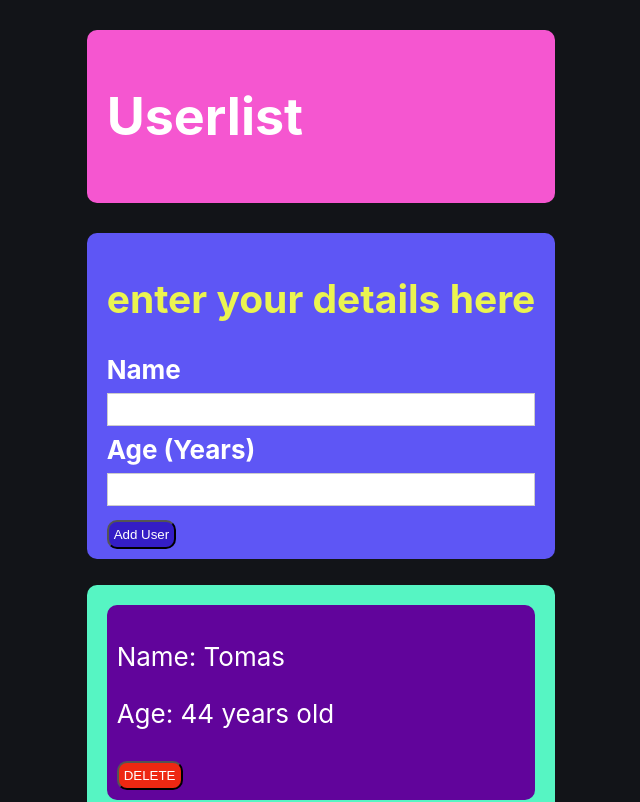
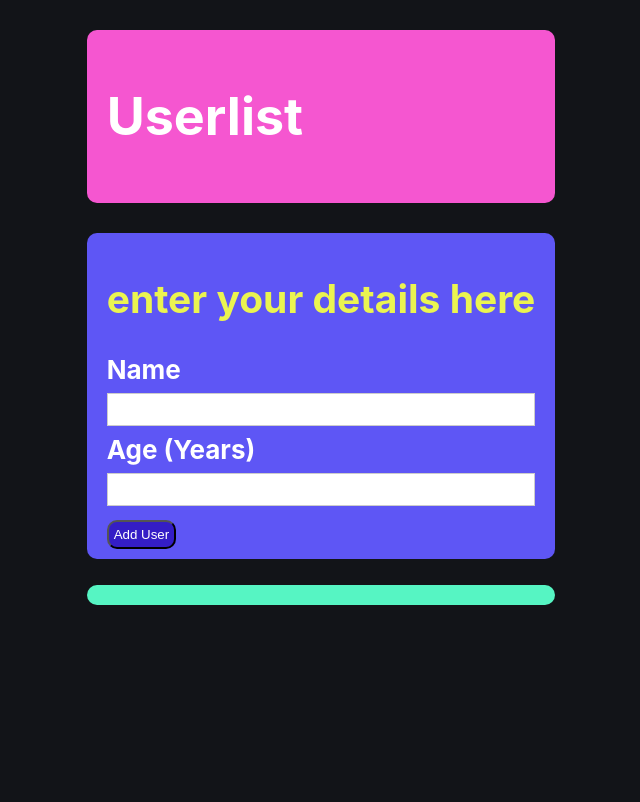
Before and after one commit to tomasgons/userinterface, a React (Create React App) app: page / in a window 1280 px wide. Shown: the top 802 px of the page, without its empty margins (319-959 px from the left). Built offline with nearby package versions, Linux system fonts and the light colour scheme.

Commit message:
Update App.js

```diff
--- a/src/App.js
+++ b/src/App.js
@@ -1,4 +1,4 @@
-import React, { useState, Fragment } from 'react'
+import React, { useState, Fragment, } from 'react'
 
 
 import './App.css';
@@ -7,31 +7,20 @@ import UserForm from './components/UserForm';
 import UserList from './components/UserList';
 
 const firstUsers = [
-  {
-    id: 'e1',
-    name: 'Tomas',
-    age: 44
-  },
-  {
-    id: 'e2',
-    name: 'Jimi',
-    age: 77
-  },
-  {
-    id: 'e3',
-    name: 'Keith',
-    age: 123
-  }
+
 ]
 
 
 function App() {
   const [users, setUsers] = useState(firstUsers);
-
+  // useEffect(() => {
+  //   const firstUsers = localStorage.getItem('users');
+  //   setUsers(firstUsers ? JSON.parse(firstUsers) : []);
+  // }, [])
 
   const addUser = (user) => {
     setUsers(prevUsers => {
-      return [user, ...prevUsers]
+      return [user, ...prevUsers];
 
     })
   };
```
